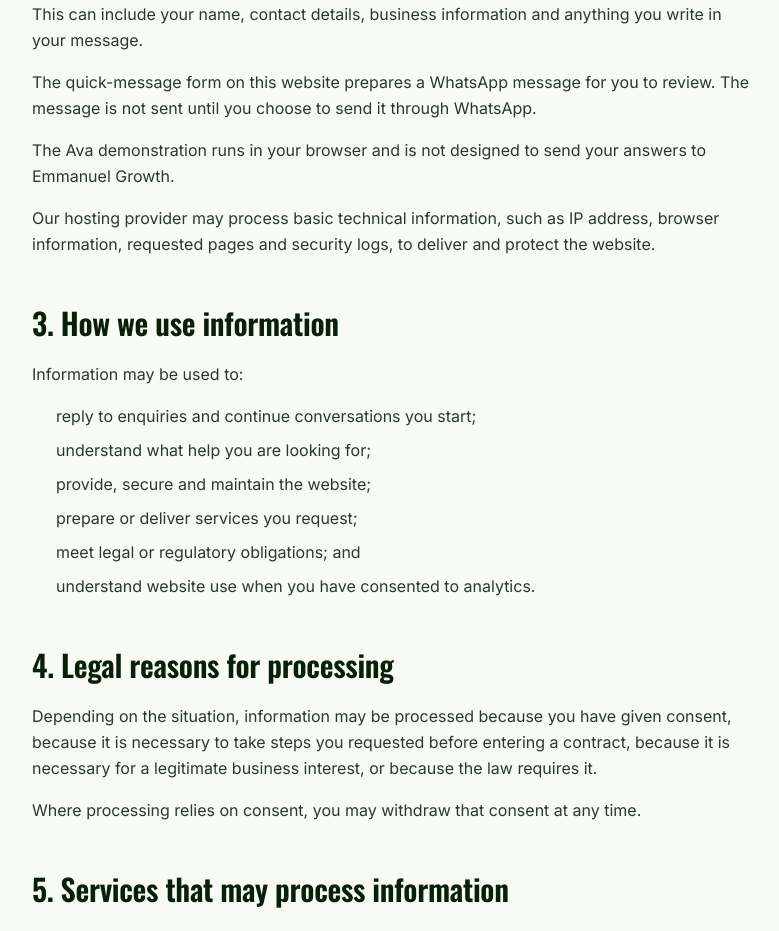
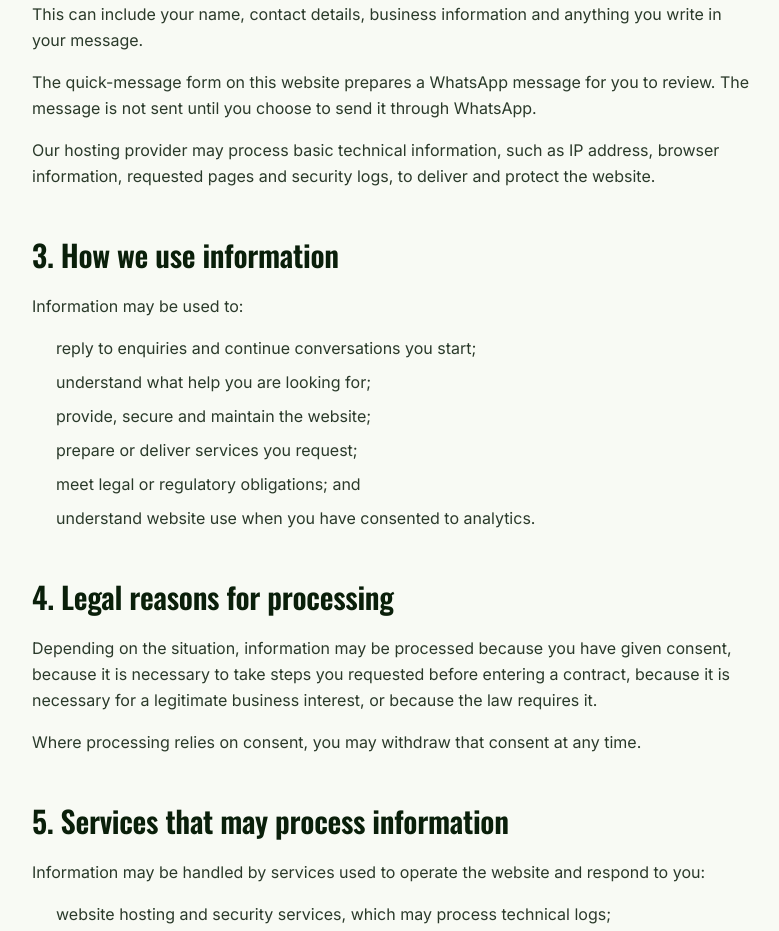
Before and after one commit to ojeemma3-ctrl/emmanuelgrowth-new-website, a Next.js app: page /privacy-policy in a window 1280 px wide. Shown: the part 842-1773 px from the top of the page, without its empty margins (248-1027 px from the left). Built offline with nearby package versions, Linux system fonts and the light colour scheme; no server answers.

Commit message:
Privacy policy: remove sentence about the retired Ava demo
Co-Authored-By: Claude Opus 5.5 <noreply@anthropic.com>

```diff
--- a/app/privacy-policy/page.tsx
+++ b/app/privacy-policy/page.tsx
@@ -27,7 +27,6 @@ export default function PrivacyPolicyPage() {
         <h2>2. Information we may receive</h2>
         <p>We may receive information that you choose to provide when you contact Emmanuel Growth. This can include your name, contact details, business information and anything you write in your message.</p>
         <p>The quick-message form on this website prepares a WhatsApp message for you to review. The message is not sent until you choose to send it through WhatsApp.</p>
-        <p>The Ava demonstration runs in your browser and is not designed to send your answers to Emmanuel Growth.</p>
         <p>Our hosting provider may process basic technical information, such as IP address, browser information, requested pages and security logs, to deliver and protect the website.</p>
       </section>
 
```
